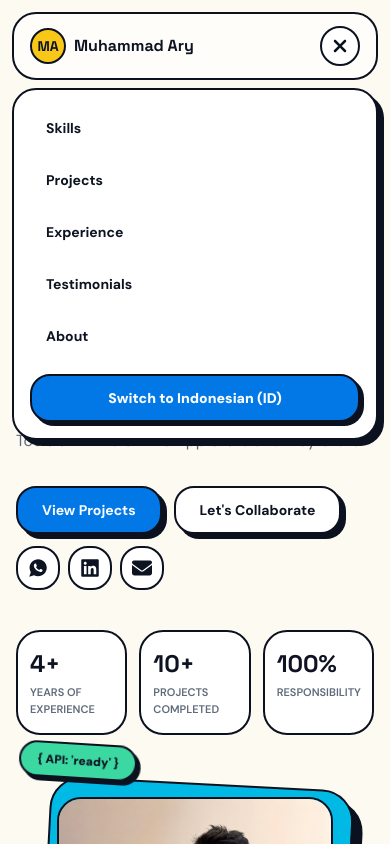
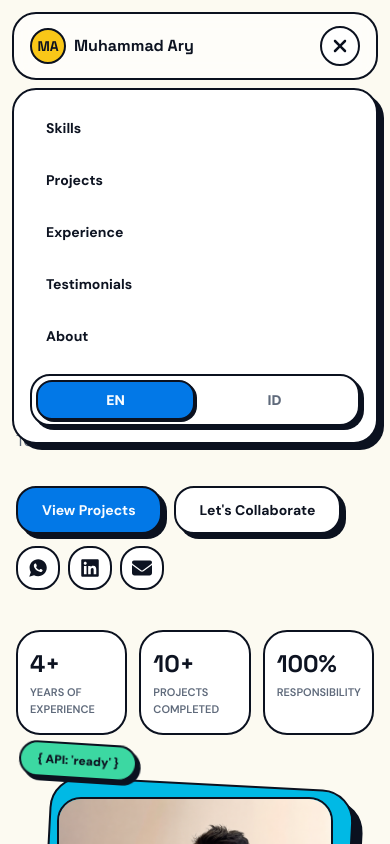
Before and after one commit to mariwi1503/portfolio, a Next.js app: page / in a window 390 px wide. Both pictures are taken after a click on the button 340 px from the left and 46 px from the top of the page. Shown: the top 844 px of the page. Built offline with nearby package versions, Linux system fonts and the light colour scheme.

Commit message:
feat: standardize language toggle UI in the header

```diff
--- a/src/components/layout/Header.tsx
+++ b/src/components/layout/Header.tsx
@@ -61,24 +61,22 @@ export function Header() {
           </Link>
           <button
             onClick={toggleLanguage}
-            className="ml-2 flex items-center rounded-xl border-2 border-ink bg-card p-1 shadow-[3px_3px_0_var(--ink)] transition-transform hover:-translate-y-0.5"
+            className="ml-2 flex items-center rounded-xl border-2 border-ink bg-card p-1 shadow-[3px_3px_0_var(--ink)] transition-transform hover:-translate-y-0.5 cursor-pointer"
             aria-label="Toggle Language"
           >
             <span
-              className={`rounded-lg px-3 py-1.5 text-xs font-black transition-all ${
-                language === 'en'
+              className={`rounded-lg px-3 py-1.5 text-xs font-black transition-all ${language === 'en'
                   ? 'bg-primary text-primary-foreground border-2 border-ink shadow-[2px_2px_0_var(--ink)]'
                   : 'text-muted-foreground border-2 border-transparent'
-              }`}
+                }`}
             >
               EN
             </span>
             <span
-              className={`rounded-lg px-3 py-1.5 text-xs font-black transition-all ${
-                language === 'id'
+              className={`rounded-lg px-3 py-1.5 text-xs font-black transition-all ${language === 'id'
                   ? 'bg-primary text-primary-foreground border-2 border-ink shadow-[2px_2px_0_var(--ink)]'
                   : 'text-muted-foreground border-2 border-transparent'
-              }`}
+                }`}
             >
               ID
             </span>
@@ -141,9 +139,27 @@ export function Header() {
                 toggleLanguage();
                 closeMobileMenu();
               }}
-              className="mt-2 text-center rounded-xl border-2 border-ink bg-primary px-4 py-3 text-sm font-black text-primary-foreground shadow-[4px_4px_0_var(--ink)] transition-transform active:translate-y-1 active:shadow-none"
+              className="mt-2 flex w-full items-center rounded-xl border-2 border-ink bg-card p-1 shadow-[4px_4px_0_var(--ink)] transition-transform active:translate-y-1 active:shadow-none"
+              aria-label="Toggle Language"
             >
-              {language === 'en' ? 'Switch to Indonesian (ID)' : 'Beralih ke Inggris (EN)'}
+              <span
+                className={`flex-1 text-center rounded-lg px-4 py-2 text-sm font-black transition-all ${
+                  language === 'en'
+                    ? 'bg-primary text-primary-foreground border-2 border-ink shadow-[2px_2px_0_var(--ink)]'
+                    : 'text-muted-foreground border-2 border-transparent'
+                }`}
+              >
+                EN
+              </span>
+              <span
+                className={`flex-1 text-center rounded-lg px-4 py-2 text-sm font-black transition-all ${
+                  language === 'id'
+                    ? 'bg-primary text-primary-foreground border-2 border-ink shadow-[2px_2px_0_var(--ink)]'
+                    : 'text-muted-foreground border-2 border-transparent'
+                }`}
+              >
+                ID
+              </span>
             </button>
           </div>
         </div>
```
